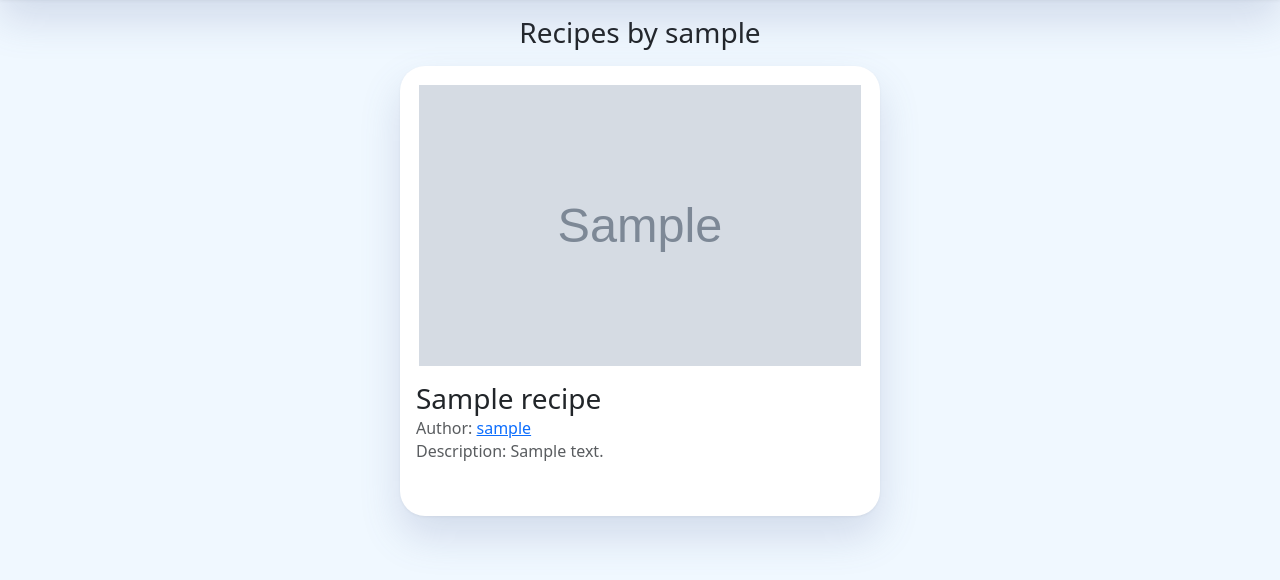
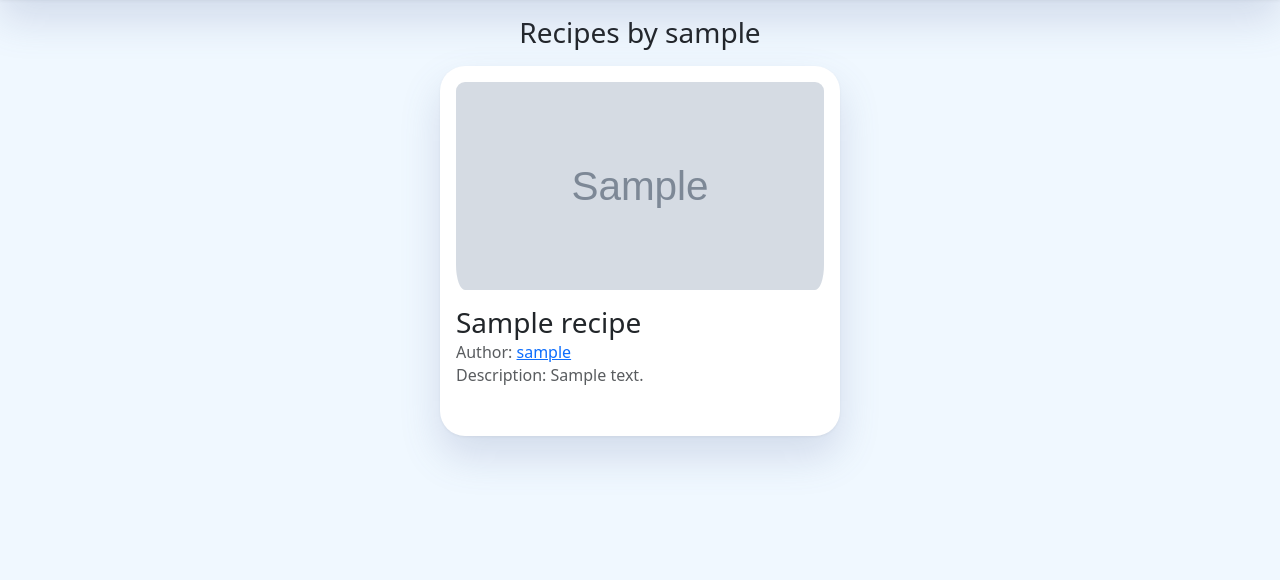
Before and after one commit to uva-cs3240-s22/group-project-a-24, a Django app: page /1/recipes in a window 1280 px wide. Shown: the part 66-646 px from the top of the page. Run offline with Django 3.2, Linux system fonts and the light colour scheme; tables that the repository leaves empty hold one stand-in row (values such as "Sample post"); grey boxes marked "Sample" are stand-in pictures; some libraries are stand-ins or nearby versions.

Commit message:
updated cards on every page

```diff
--- a/templates/wordofmouth/user-favorites.html
+++ b/templates/wordofmouth/user-favorites.html
@@ -74,8 +74,8 @@
 
                 <div class="card mb-3" style="width: 25rem; height: 23.125rem; border-radius: 25px; border: none; box-shadow: 0px 1px 3px rgba(0, 0, 0, 0.05), 0px 20px 40px rgba(92, 103, 153, 0.2);">
                   {# ^ this div is for each recipe #}
-                  <a href={% url 'wordofmouth:recipe-detail' recipe.pk %}>
-                      <img src="{{recipe.recipe.image.url}}" class="card-img-top" alt="an image of {{recipe.recipe.title}}" style="object-fit: cover; width: 100%; height: 300px;border-radius: 0px; padding: 4%; padding-bottom: 0px;">
+                  <a href={% url 'wordofmouth:recipe-detail' recipe.recipe.pk %}>
+                    <img src="{{recipe.recipe.image.url}}" class="card-img-top" alt="an image of {{recipe.recipe.title}}" style="object-fit: cover; width: 100%; height: 14rem;border-radius: 25px; padding: 4%; padding-bottom: 0px;">
                   </a>
                   <!-- <img src="{{recipe.image.url}}" class="card-img-top" alt="image to be placed"> -->
                   <div class="card-body">
--- a/templates/wordofmouth/user-recipe-list.html
+++ b/templates/wordofmouth/user-recipe-list.html
@@ -64,10 +64,10 @@
         <div class="d-flex flex-wrap justify-content-evenly align-content-start">
             {# ^ this div is for the container of recipes #}
             {% for recipe in latest_user_recipe_list %}
-              <div class="card mb-3" style="width: 30rem; height: 28.125rem; border-radius: 25px; border: none; box-shadow: 0px 1px 3px rgba(0, 0, 0, 0.05), 0px 20px 40px rgba(92, 103, 153, 0.2);">
-                {# ^ this div is for each recipe #}
+            <div class="card mb-3" style="width: 25rem; height: 23.125rem; border-radius: 25px; border: none; box-shadow: 0px 1px 3px rgba(0, 0, 0, 0.05), 0px 20px 40px rgba(92, 103, 153, 0.2);">
+              {# ^ this div is for each recipe #}
                 <a href={% url 'wordofmouth:recipe-detail' recipe.pk %}>
-                    <img src="{{recipe.image.url}}" class="card-img-top" alt="an image of {{recipe.title}}" style="object-fit: cover; width: 100%; height: 300px;border-radius: 0px; padding: 4%; padding-bottom: 0px;">
+                  <img src="{{recipe.image.url}}" class="card-img-top" alt="an image of {{recipe.title}}" style="object-fit: cover; width: 100%; height: 14rem;border-radius: 25px; padding: 4%; padding-bottom: 0px;">
                 </a>
                 <!-- <img src="{{recipe.image.url}}" class="card-img-top" alt="image to be placed"> -->
                 <div class="card-body">
```
